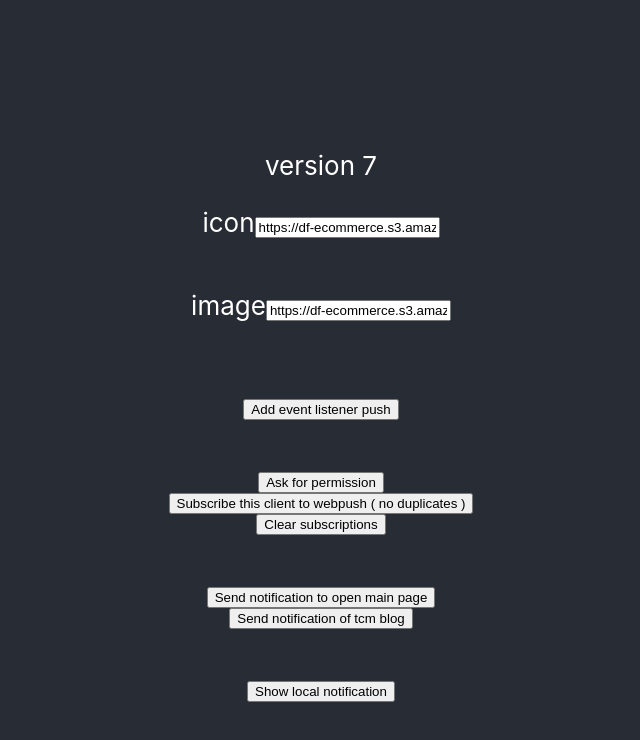
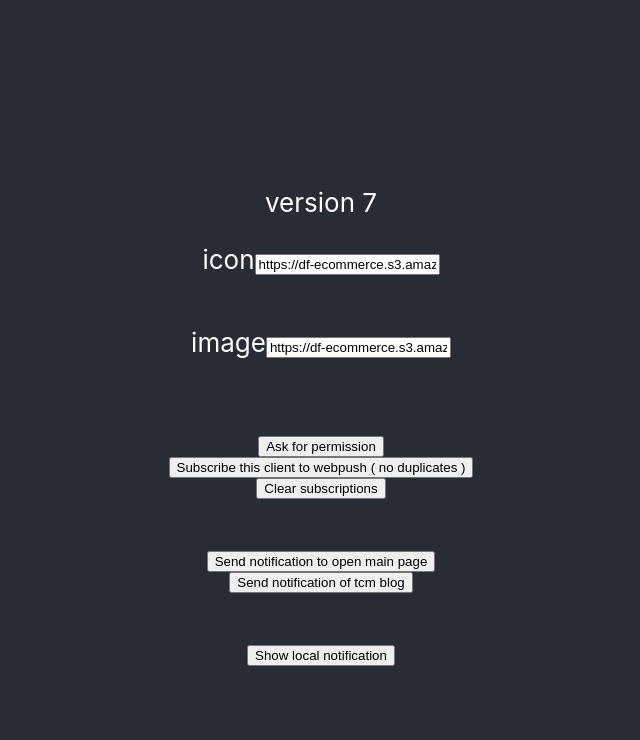
Before and after one commit to visualiz3/test-features, a React (Create React App) app: page / in a window 1280 px wide. Shown: the top 740 px of the page, without its empty margins (319-959 px from the left). Built offline with nearby package versions, Linux system fonts and the light colour scheme.

Commit message:
Revert the change

```diff
--- a/src/App.tsx
+++ b/src/App.tsx
@@ -30,27 +30,27 @@ function App() {
     });
   };
 
-  let addPush = () => {
-    navigator.serviceWorker.addEventListener("push", (e: any) => {
-      console.log("push event:", e);
-      const payload = e!.data!.json();
-      console.log("payload:", payload);
-      navigator.serviceWorker.getRegistration().then((reg) => {
-        reg?.showNotification(
-          payload.title, // title of the notification
-          {
-            body: payload.body,
-            // icon: payload.icon,
-            // image: payload.image,
-            badge: payload.badge,
-            icon: payload.icon,
-            image: payload.image,
-            data: { url: payload.url, action: payload.action },
-          }
-        );
-      });
-    });
-  };
+  // let addPush = () => {
+  //   navigator.serviceWorker.addEventListener("push", (e: any) => {
+  //     console.log("push event:", e);
+  //     const payload = e!.data!.json();
+  //     console.log("payload:", payload);
+  //     navigator.serviceWorker.getRegistration().then((reg) => {
+  //       reg?.showNotification(
+  //         payload.title, // title of the notification
+  //         {
+  //           body: payload.body,
+  //           // icon: payload.icon,
+  //           // image: payload.image,
+  //           badge: payload.badge,
+  //           icon: payload.icon,
+  //           image: payload.image,
+  //           data: { url: payload.url, action: payload.action },
+  //         }
+  //       );
+  //     });
+  //   });
+  // };
 
   return (
     <div className="App">
@@ -66,8 +66,8 @@ function App() {
           <input value={image} onChange={(e) => setImage(e.target.value)} />
         </p>
         <p />
-        <button onClick={addPush}>Add event listener push</button>
-        <p />
+        {/* <button onClick={addPush}>Add event listener push</button>
+        <p /> */}
         <button onClick={notifyMe}>Ask for permission</button>
         <button onClick={subscribeToWebPush}>
           Subscribe this client to webpush ( no duplicates )
```
Also changed, not shown: src/service-worker.ts (+17 -17 lines).
